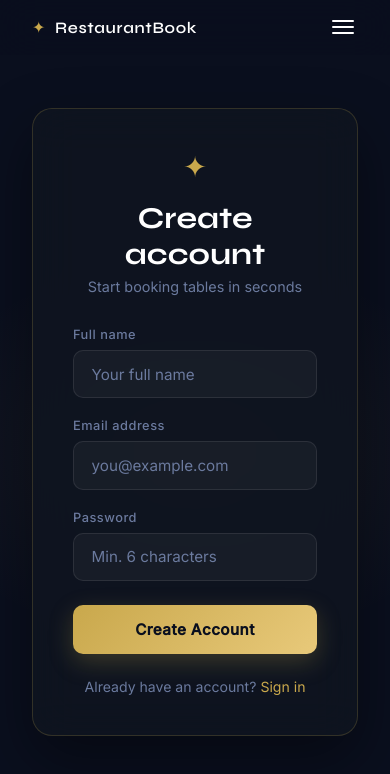
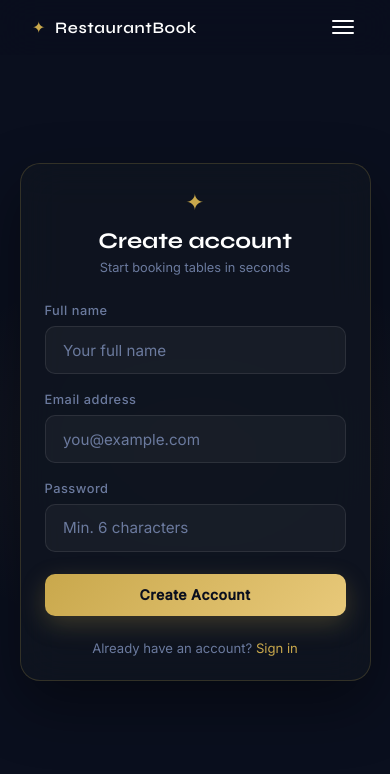
Before and after one commit to Salman-Allai/Restaurant-booking-system, a React (Vite) app in the folder frontend/: page /register in a window 390 px wide. Shown: the top 774 px of the page. Built offline with nearby package versions, Linux system fonts and the light colour scheme.

Commit message:
Mobile responsive Register page

```diff
--- a/frontend/src/pages/Register.jsx
+++ b/frontend/src/pages/Register.jsx
@@ -64,9 +64,14 @@ function Register() {
 
 const s = {
   page: {
-    minHeight: '100vh', display: 'flex', alignItems: 'center',
-    justifyContent: 'center', padding: '2rem',
-    background: '#0a0f1e', position: 'relative', overflow: 'hidden',
+    minHeight: '100vh',
+    display: 'flex',
+    alignItems: 'center',
+    justifyContent: 'center',
+    padding: 'clamp(5rem, 12vw, 2rem) clamp(1rem, 5vw, 2rem)',
+    background: '#0a0f1e',
+    position: 'relative',
+    overflow: 'hidden',
   },
   glow: {
     position: 'absolute', top: '30%', left: '50%', transform: 'translateX(-50%)',
@@ -75,37 +80,70 @@ const s = {
     pointerEvents: 'none',
   },
   card: {
-    width: '100%', maxWidth: '400px', position: 'relative', zIndex: 2,
+    width: '100%',
+    maxWidth: '420px',
+    position: 'relative',
+    zIndex: 2,
     background: 'rgba(15,21,32,0.9)',
     border: '1px solid rgba(201,168,76,0.2)',
-    borderRadius: '20px', padding: '2.5rem',
+    borderRadius: '20px',
+    padding: 'clamp(1.5rem, 5vw, 2.5rem)',
     backdropFilter: 'blur(20px)',
     boxShadow: '0 24px 60px rgba(0,0,0,0.4)',
   },
-  header: { textAlign: 'center', marginBottom: '2rem' },
-  icon: { color: '#c9a84c', fontSize: '1.8rem', display: 'block', marginBottom: '1rem' },
+  header: { textAlign: 'center', marginBottom: '1.75rem' },
+  icon: {
+    color: '#c9a84c',
+    fontSize: 'clamp(1.4rem, 4vw, 1.8rem)',
+    display: 'block',
+    marginBottom: '0.75rem',
+  },
   title: {
-    fontFamily: "'Syne', sans-serif", fontSize: '1.9rem',
-    fontWeight: '700', color: '#ffffff', marginBottom: '0.4rem',
+    fontFamily: "'Syne', sans-serif",
+    fontSize: 'clamp(1.4rem, 5vw, 1.9rem)',
+    fontWeight: '700',
+    color: '#ffffff',
+    marginBottom: '0.4rem',
   },
-  subtitle: { color: '#6b7a9e', fontSize: '0.9rem' },
+  subtitle: { color: '#6b7a9e', fontSize: 'clamp(0.8rem, 2vw, 0.9rem)' },
   error: {
-    background: 'rgba(239,68,68,0.08)', border: '1px solid rgba(239,68,68,0.2)',
-    color: '#f87171', padding: '0.75rem 1rem', borderRadius: '10px',
-    fontSize: '0.88rem', marginBottom: '1.5rem', textAlign: 'center',
+    background: 'rgba(239,68,68,0.08)',
+    border: '1px solid rgba(239,68,68,0.2)',
+    color: '#f87171',
+    padding: '0.75rem 1rem',
+    borderRadius: '10px',
+    fontSize: '0.88rem',
+    marginBottom: '1.25rem',
+    textAlign: 'center',
   },
-  form: { display: 'flex', flexDirection: 'column', gap: '1.25rem' },
+  form: { display: 'flex', flexDirection: 'column', gap: '1.1rem' },
   field: { display: 'flex', flexDirection: 'column', gap: '0.5rem' },
-  label: { color: '#6b7a9e', fontSize: '0.8rem', fontWeight: '500', letterSpacing: '0.04em' },
+  label: {
+    color: '#6b7a9e',
+    fontSize: '0.8rem',
+    fontWeight: '500',
+    letterSpacing: '0.04em',
+  },
   btn: {
     background: 'linear-gradient(135deg, #c9a84c, #e8c97a)',
-    color: '#0a0f1e', border: 'none', borderRadius: '10px',
-    padding: '0.95rem', fontSize: '0.95rem', fontWeight: '700',
-    cursor: 'pointer', marginTop: '0.25rem',
+    color: '#0a0f1e',
+    border: 'none',
+    borderRadius: '10px',
+    padding: 'clamp(0.8rem, 2vw, 0.95rem)',
+    fontSize: 'clamp(0.88rem, 2vw, 0.95rem)',
+    fontWeight: '700',
+    cursor: 'pointer',
+    marginTop: '0.25rem',
     boxShadow: '0 8px 24px rgba(201,168,76,0.25)',
     letterSpacing: '0.03em',
+    width: '100%',
   },
-  footer: { color: '#6b7a9e', textAlign: 'center', marginTop: '1.5rem', fontSize: '0.88rem' },
+  footer: {
+    color: '#6b7a9e',
+    textAlign: 'center',
+    marginTop: '1.5rem',
+    fontSize: 'clamp(0.82rem, 2vw, 0.88rem)',
+  },
 };
 
 export default Register;
```
